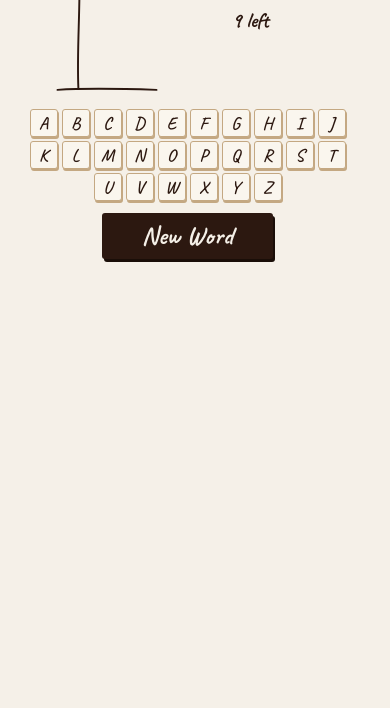
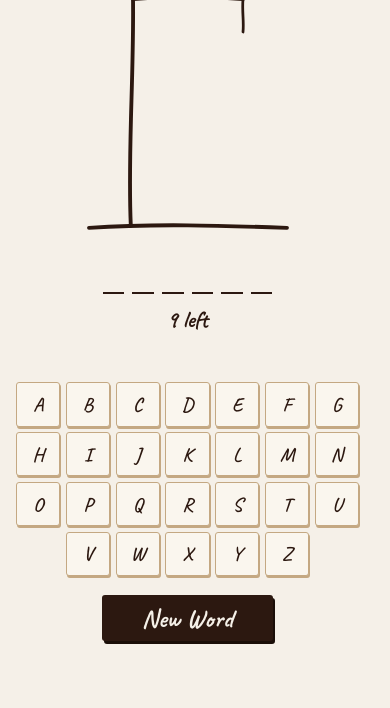
Before and after one commit to gmhurley/glennhurley.com, a plain HTML site: page docs/hangman/index.html in a window 390 px wide. Shown: the part 136-844 px from the top of the page. Drawn offline with Linux system fonts and the light colour scheme.

Commit message:
Improve Hangman mobile layout

```diff
--- a/docs/hangman/index.html
+++ b/docs/hangman/index.html
@@ -149,52 +149,61 @@
 
     /* ── Mobile ── */
     @media (max-width: 520px) {
+      body {
+        min-height: 100dvh;
+      }
       .game-area {
-        padding: 0.75rem 1rem;
-        gap: 0.75rem;
+        min-height: calc(100dvh - 54px);
+        padding: 0.9rem 1rem 1.25rem;
+        gap: 1rem;
+        justify-content: flex-start;
       }
       .game-title {
-        font-size: 1.8rem;
+        font-size: 2.2rem;
       }
       .game-board {
+        width: 100%;
+        flex-direction: column;
         flex-wrap: nowrap;
-        gap: 1rem;
-        align-items: flex-start;
+        gap: 0.85rem;
+        align-items: center;
       }
       .gallows {
-        width: 110px;
-        height: 133px;
-        flex-shrink: 0;
+        width: min(58vw, 220px);
+        height: auto;
       }
       .word-area {
-        width: auto;
-        flex: 1;
-        gap: 0.6rem;
+        width: 100%;
+        gap: 0.7rem;
       }
       .letter-slot {
-        font-size: 1.4rem;
-        min-width: 1.1rem;
+        font-size: 1.7rem;
+        min-width: 1.35rem;
       }
       .status {
-        font-size: 1.3rem;
-        min-height: 1.6rem;
+        font-size: 1.45rem;
+        min-height: 1.75rem;
       }
       .wrong-letters {
-        font-size: 1rem;
-        min-height: 1.2rem;
+        font-size: 1.05rem;
+        min-height: 1.3rem;
       }
       .keyboard {
-        gap: 0.25rem;
+        width: 100%;
         max-width: 100%;
+        gap: 0.35rem;
       }
       .key {
-        width: 1.75rem;
-        height: 1.75rem;
-        font-size: 1.1rem;
+        width: calc((100% - (6 * 0.35rem)) / 7);
+        max-width: 2.9rem;
+        aspect-ratio: 1 / 1;
+        height: auto;
+        font-size: 1.22rem;
       }
       .new-game-btn {
-        font-size: 1.3rem;
-        padding: 0.35rem 1.5rem;
+        margin-top: 0.2rem;
+        font-size: 1.5rem;
+        padding: 0.45rem 1.9rem;
       }
     }
 
```
